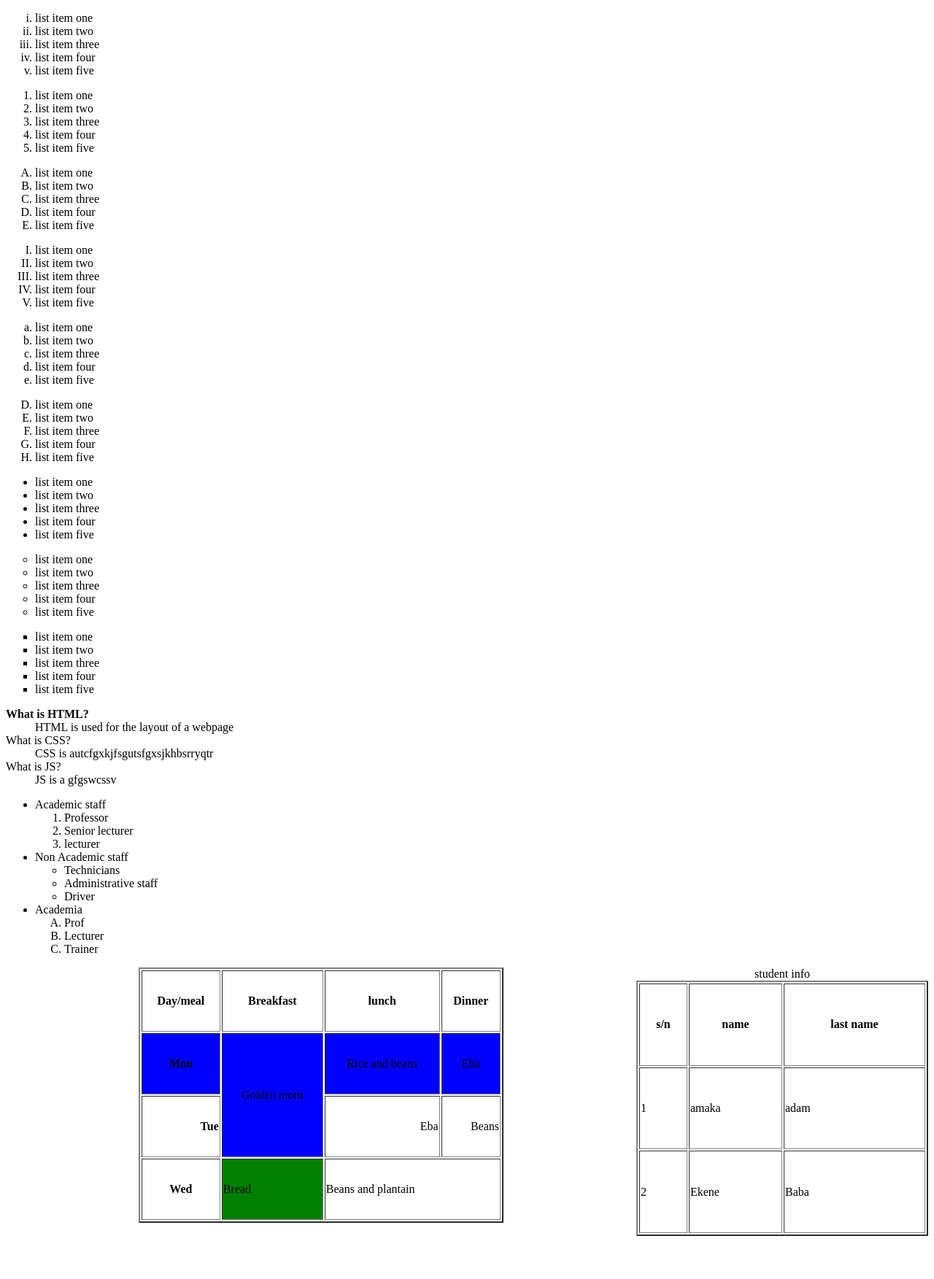
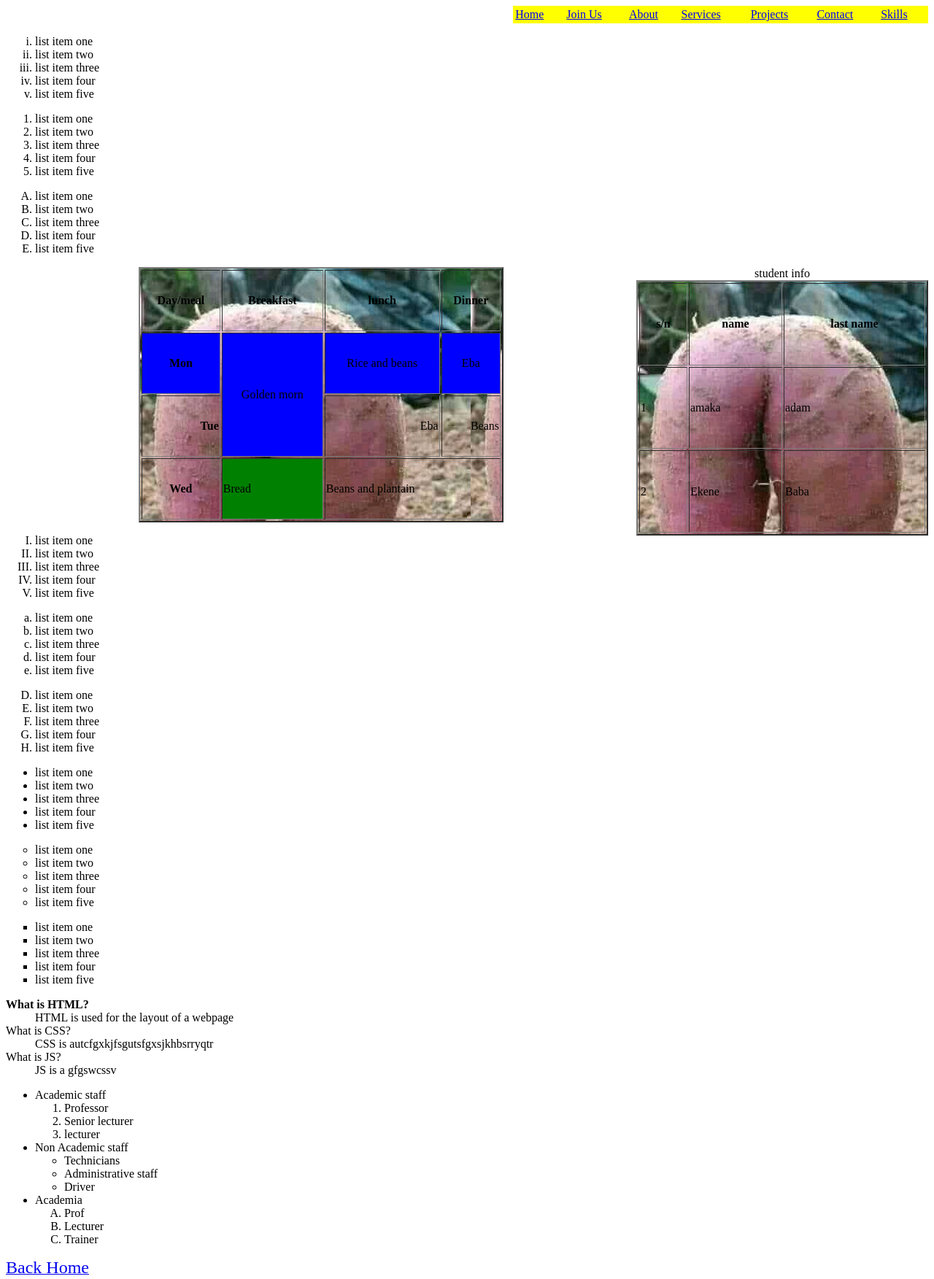
Before and after one commit to FrancisDominic247/Html-webpage, a plain HTML site: page Assignment2.html in a window 1280 px wide. Shown: the whole page at 73% size. Before the commit the page ends 1694 px from the top, so only its background shows below. Drawn offline with Linux system fonts and the light colour scheme.

Commit message:
Add files via upload

```diff
--- a/Assignment2.html
+++ b/Assignment2.html
@@ -3,10 +3,23 @@
 <head>
     <meta charset="UTF-8">
     <meta http-equiv="X-UA-Compatible" content="IE=edge">
-    <meta name="viewport" content="width=<device-width>, initial-scale=1.0">
+    <meta name="viewport" content="width=device-width, initial-scale=1.0">
     <title>List Creation</title>
 </head>
 <body>
+    <div align="right">
+        <table width = "45%" bgcolor="yellow">
+            <tr>
+                <td><a href="Index.html">Home</a></td>
+                <td><a href="FORM.html">Join Us</a></td>
+                <td><a href="Assignment3.html">About</a></td>
+                <td><a href="Application.html">Services</a></td>
+                <td><a href="Assignment1.html">Projects</a></td>
+                <td bgcolor="yellow"><a href="Contact.html">Contact</td>
+                <td><a href="Assignment2.html">Skills</a></td>
+            </tr>
+        </table>
+    </div>
     <ol type ="i">
         <li>list item one</li>
         <li>list item two</li>
@@ -28,6 +41,49 @@
         <li>list item four</li>
         <li>list item five</li>
     </ol>
+    <table border="2" width="400" align="right" height="350" background="potato.jpg">
+        <caption>student info</caption>
+        <tr>
+            <th>s/n</th>
+            <th>name</th>
+            <th>last name</th>
+        </tr>
+        <tr>
+            <td>1</td>
+            <td>amaka</d>
+            <td>adam</td>
+        </tr>
+        <tr>
+            <td>2</td>
+            <td>Ekene</d>
+            <td>Baba</td>
+        </tr>
+
+    </table>
+    <table border="2" background="potato.jpg" align="center" width="500" height="350">
+        <tr>
+            <th>Day/meal</th>
+            <th>Breakfast</th>
+            <th>lunch</th>
+            <th>Dinner</th>
+        </tr>
+        <tr bgcolor="blue" align="center">
+            <th>Mon</th>
+            <td rowspan="2" align="center">Golden morn</td>
+            <td>Rice and beans</td>
+            <td>Eba</td>
+        </tr>
+        <tr align="right">
+            <th>Tue</th>
+            <td>Eba</td>
+            <td v align="top">Beans</td>
+        </tr>
+        <tr bg-color="red">
+            <th>Wed</th>
+            <td bgcolor="green">Bread</td>
+            <td colspan="2">Beans and plantain</td>
+        </tr>
+    </table>
     <ol type ="I">
         <li>list item one</li>
         <li>list item two</li>
@@ -97,48 +153,6 @@
             <li>Trainer</li>
         </ol>
     </ul>
-    <table border="2" width="400" align="right" height="350" background="potato.jpg">
-        <caption>student info</caption>
-        <tr>
-            <th>s/n</th>
-            <th>name</th>
-            <th>last name</th>
-        </tr>
-        <tr>
-            <td>1</td>
-            <td>amaka</d>
-            <td>adam</td>
-        </tr>
-        <tr>
-            <td>2</td>
-            <td>Ekene</d>
-            <td>Baba</td>
-        </tr>
-
-    </table>
-    <table border="2" background="potato.jpg" align="center" width="500" height="350">
-        <tr>
-            <th>Day/meal</th>
-            <th>Breakfast</th>
-            <th>lunch</th>
-            <th>Dinner</th>
-        </tr>
-        <tr bgcolor="blue" align="center">
-            <th>Mon</th>
-            <td rowspan="2" align="center">Golden morn</td>
-            <td>Rice and beans</td>
-            <td>Eba</td>
-        </tr>
-        <tr align="right">
-            <th>Tue</th>
-            <td>Eba</td>
-            <td v align="top">Beans</td>
-        </tr>
-        <tr bg-color="red">
-            <th>Wed</th>
-            <td bgcolor="green">Bread</td>
-            <td colspan="2">Beans and plantain</td>
-        </tr>
-    </table>
+    <a href="Index.html"><font size="5">Back Home</font></a>
 </body>
 </html>
```
Also changed, not shown: Application.html (+4 -4 lines), Assignment1.html (+4 -3 lines), Assignment3.html (+4 -3 lines), Contact.html (+4 -4 lines), FORM.html (+4 -4 lines), Index.html (+3 -3 lines), Potato.jpg (added).
